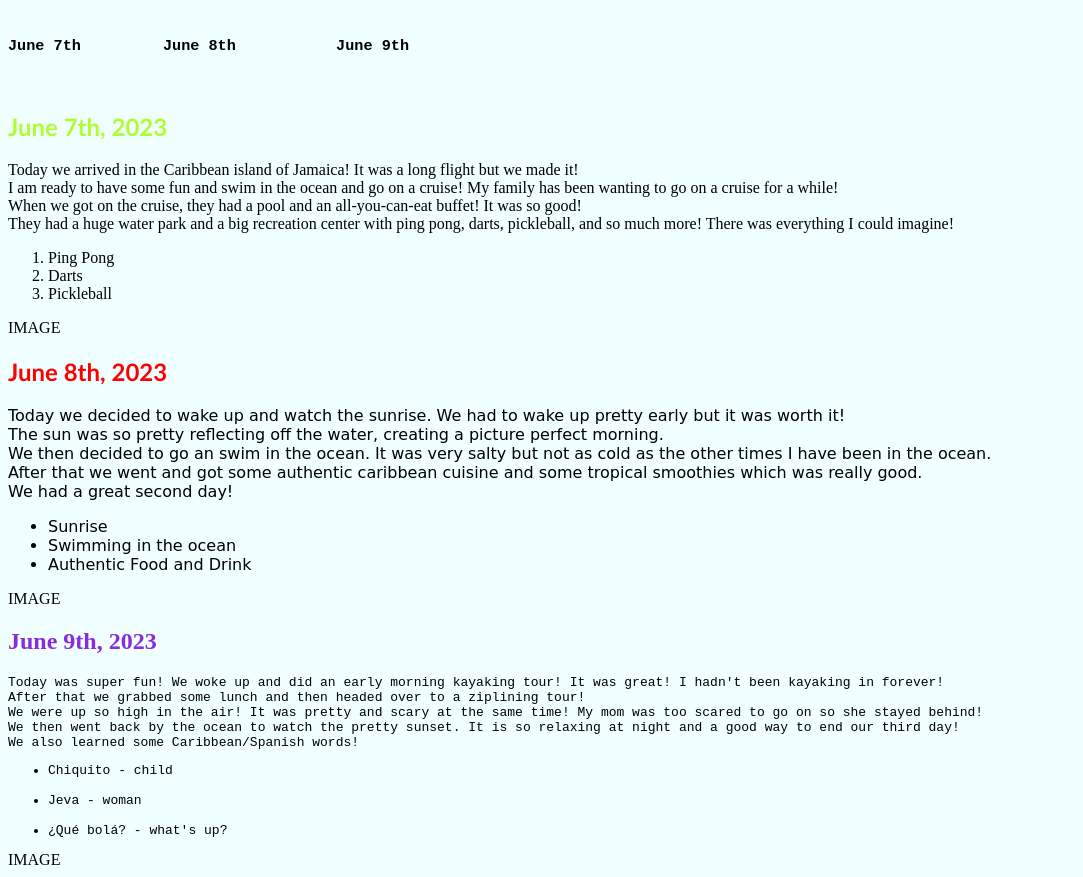
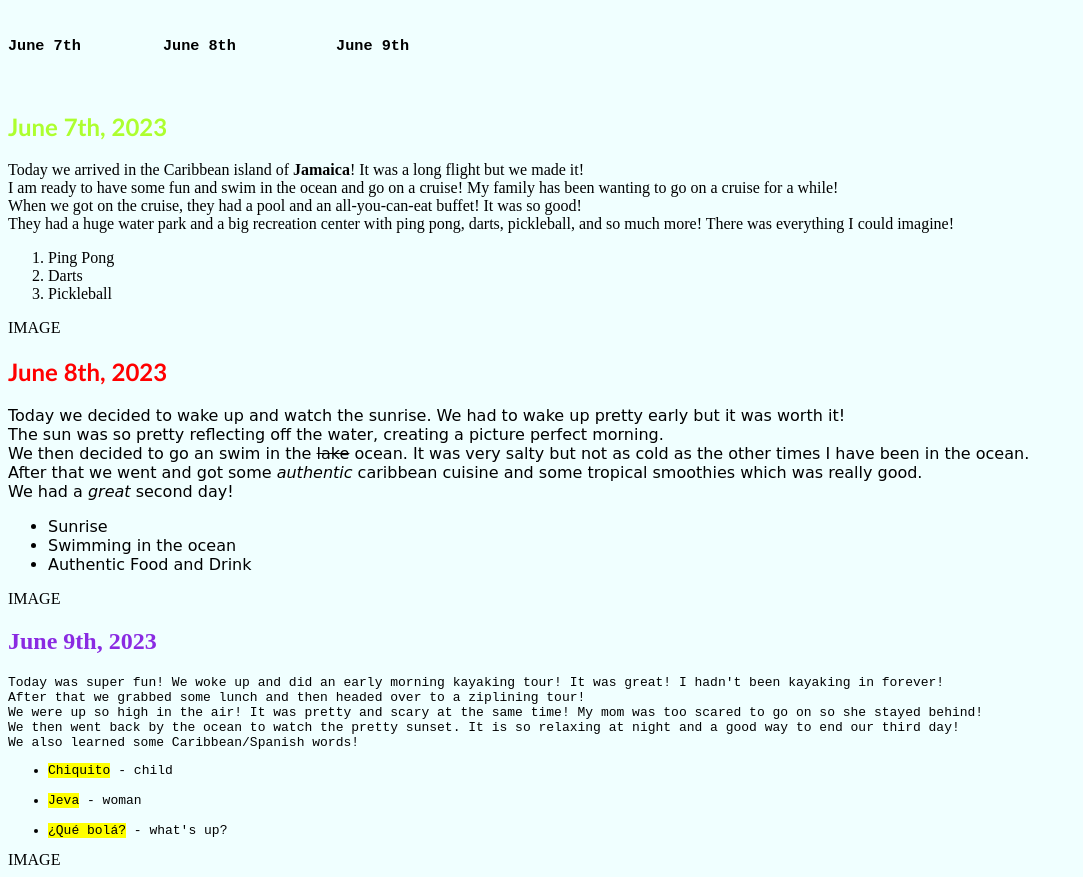
Before and after one commit to itsjoshhaines/webauth, a plain HTML site: page adventure/index.html in a window 1280 px wide. Shown: the part 115-992 px from the top of the page, without its empty margins (0-1083 px from the left). Drawn offline with Linux system fonts and the light colour scheme.

Commit message:
Added semantically appropriate tags. (08/29/23)

```diff
--- a/adventure/index.html
+++ b/adventure/index.html
@@ -10,7 +10,7 @@
 <h3><pre>June 7th         June 8th           June 9th</pre> </h3>
 <br>
 <h2 style="color:greenyellow;font-family: 'Gill Sans', 'Gill Sans MT', Calibri, 'Trebuchet MS', sans-serif;">June 7th, 2023</h2>
-<p style = "font-family: 'Times New Roman', Times, serif;"> Today we arrived in the Caribbean island of Jamaica! It was a long flight but we made it!
+<p style = "font-family: 'Times New Roman', Times, serif;"> Today we arrived in the Caribbean island of <b>Jamaica</b>! It was a long flight but we made it!
     <br>
     I am ready to have some fun and swim in the ocean and go on a cruise! My family has been wanting to go on a cruise for a while!
     <br>
@@ -37,11 +37,11 @@ IMAGE
     <br>
     The sun was so pretty reflecting off the water, creating a picture perfect morning.
     <br>
-    We then decided to go an swim in the ocean. It was very salty but not as cold as the other times I have been in the ocean.
+    We then decided to go an swim in the <del>lake</del> ocean. It was very salty but not as cold as the other times I have been in the ocean.
     <br>
-    After that we went and got some authentic caribbean cuisine and some tropical smoothies which was really good.
+    After that we went and got some <i>authentic</i> caribbean cuisine and some tropical smoothies which was really good.
     <br>
-    We had a great second day!
+    We had a <em>great</em> second day!
 </p>
 
 <ul style="font-family: cursive;">
@@ -69,11 +69,11 @@ IMAGE
     <br>
 </p>
 <ul style="font-family: monospace;">
-    <li>Chiquito - child</li>
+    <li><mark>Chiquito</mark> - child</li>
     <br>
-    <li>Jeva - woman</li>
+    <li><mark>Jeva</mark> - woman</li>
     <br>
-    <li>¿Qué bolá? - what's up?</li>
+    <li><mark>¿Qué bolá?</mark> - what's up?</li>
 
 </ul>
 
```
